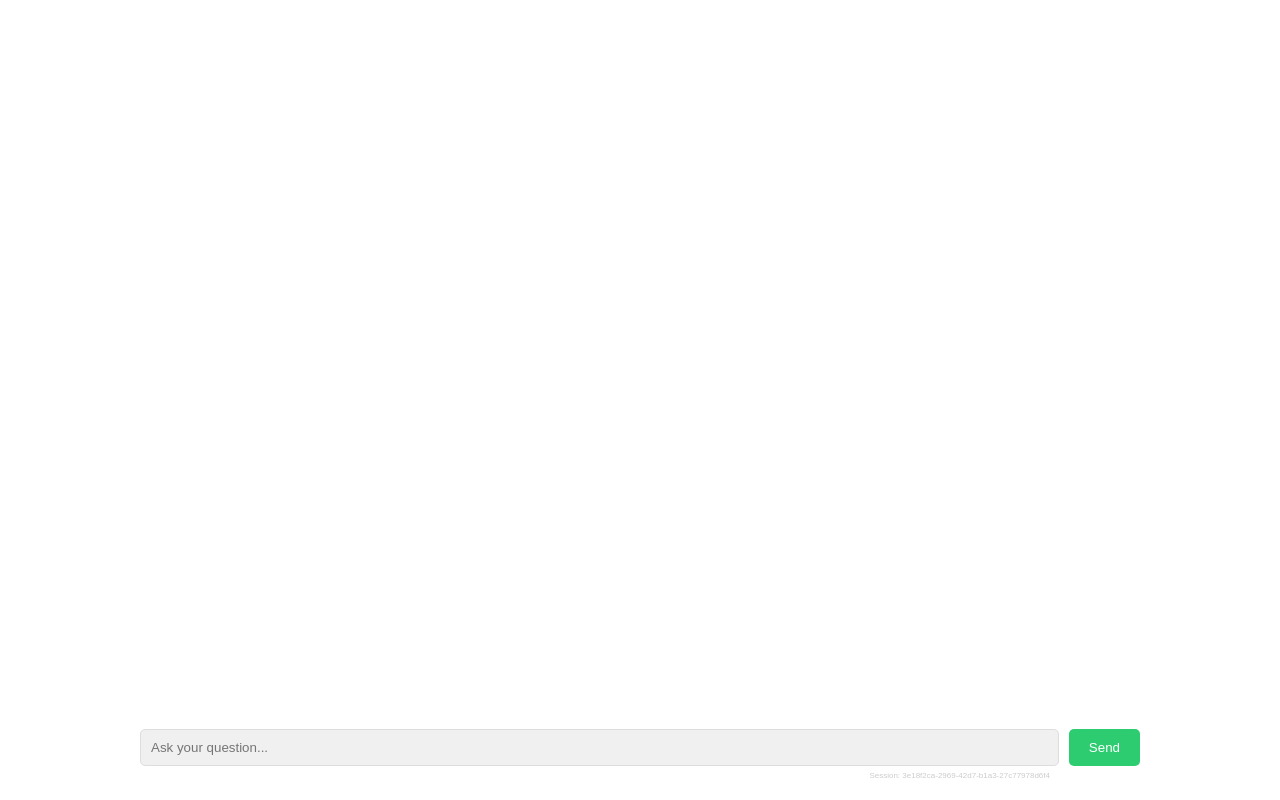
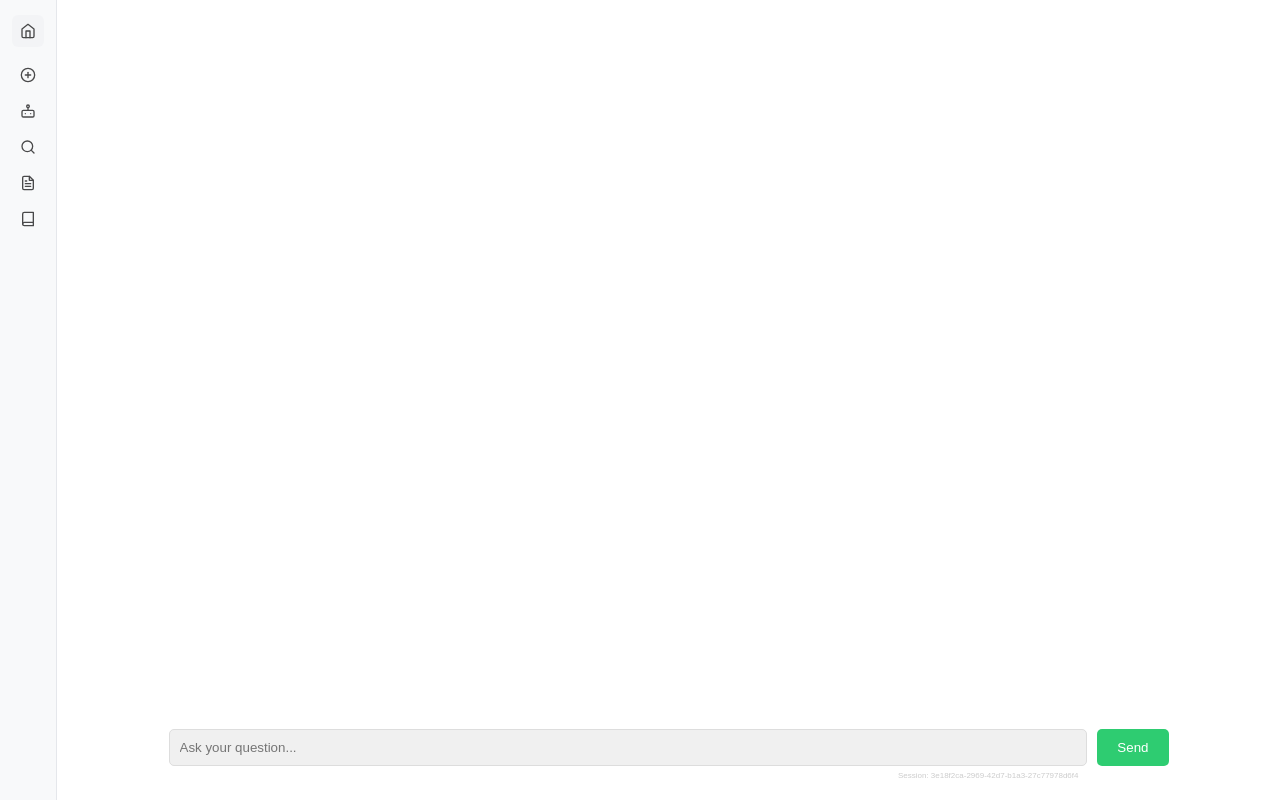
Before and after one commit to SteffenHaeussler/sim_frontend, a FastAPI app: page / in a window 1280 px wide. Run offline with FastAPI, Linux system fonts and the light colour scheme; parts of the project's set-up code (start-up, migrations or seed data) failed here and were passed over; some libraries are stand-ins or nearby versions.

Commit message:
added sidebar

```diff
--- a/src/app/static/css/style.css
+++ b/src/app/static/css/style.css
@@ -5,16 +5,89 @@ body {
     padding: 0;
     height: 100vh;
     display: flex;
+}
+
+.app-layout {
+    display: flex;
+    width: 100%;
+    height: 100vh;
+}
+
+.icon-bar {
+    width: 44px;
+    background-color: #f8f9fa;
+    border-right: 1px solid #e5e7eb;
+    display: flex;
     flex-direction: column;
+    align-items: center;
+    padding: 15px 6px;
+    gap: 4px;
+}
+
+.icon-item {
+    width: 32px;
+    height: 32px;
+    display: flex;
+    align-items: center;
+    justify-content: center;
+    border-radius: 6px;
+    cursor: pointer;
+    transition: all 0.2s ease;
+    background-color: transparent;
+    flex-shrink: 0;
+}
+
+.icon-item:hover {
+    background-color: #e5e7eb;
+    transform: scale(1.05);
+}
+
+.icon-item.logo {
+    cursor: default;
+    background-color: #f3f4f6;
+}
+
+.icon-item.logo:hover {
+    transform: none;
+    background-color: #f3f4f6;
+}
+
+.icon-item.logo {
+    margin-bottom: 8px;
+}
+
+.icon {
+    font-size: 18px;
+    user-select: none;
+}
+
+.icon-svg {
+    width: 16px;
+    height: 16px;
+    opacity: 0.7;
+    transition: opacity 0.2s ease;
+    flex-shrink: 0;
+}
+
+.icon-item:hover .icon-svg {
+    opacity: 1;
+}
+
+.main-area {
+    flex: 1;
+    display: flex;
+    flex-direction: column;
+    min-width: 0;
 }
 
 .container {
-    width: 1000px;
+    max-width: 1000px;
     margin: 0 auto;
     display: flex;
     flex-direction: column;
     height: 100vh;
     padding: 20px;
+    width: 100%;
 }
 
 
@@ -26,8 +99,6 @@ body {
     padding: 10px;
     margin-bottom: 20px;
     background-color: transparent;
-    margin-right: calc(-50vw + 500px);
-    padding-right: calc(50vw - 500px + 10px);
 }
 
 .message {
--- a/src/app/static/js/chat.js
+++ b/src/app/static/js/chat.js
@@ -22,11 +22,13 @@ class ChatApp {
         this.messagesElement = document.getElementById('messages');
         this.questionInput = document.getElementById('question');
         this.sendButton = document.getElementById('send-btn');
+        this.newSessionButton = document.getElementById('new-session-btn');
         this.originalPlaceholder = this.questionInput.placeholder;
     }
 
     setupEventListeners() {
         this.sendButton.addEventListener('click', () => this.handleSendMessage());
+        this.newSessionButton.addEventListener('click', () => this.handleNewSession());
         this.questionInput.addEventListener('keypress', (e) => {
             if (e.key === 'Enter') {
                 this.handleSendMessage();
@@ -243,6 +245,37 @@ class ChatApp {
             this.sendButton.disabled = false;
         }
     }
+
+    handleNewChat() {
+        // Generate new session ID
+        this.sessionId = this.generateSessionId();
+        this.updateSessionId();
+
+        // Clear all messages
+        this.messagesElement.innerHTML = '';
+
+        // Clear input field
+        this.questionInput.value = '';
+
+        // Reset status
+        this.updateStatus('Ready');
+
+        // Close any existing WebSocket connection
+        if (this.websocket) {
+            this.websocket.close();
+            this.websocket = null;
+        }
+
+        // Re-enable send button
+        this.sendButton.disabled = false;
+
+        console.log('New chat started with session ID:', this.sessionId);
+    }
+
+    handleNewSession() {
+        // Same functionality as handleNewChat
+        this.handleNewChat();
+    }
 }
 
 document.addEventListener('DOMContentLoaded', () => {
--- a/src/app/templates/chat.html
+++ b/src/app/templates/chat.html
@@ -7,6 +7,29 @@
     <link rel="stylesheet" href="{{ url_for('static', path='/css/style.css') }}">
 </head>
 <body>
+    <div class="app-layout">
+        <div class="icon-bar">
+            <div class="icon-item logo">
+                <img src="/static/icons/logo.svg" alt="Logo" class="icon-svg">
+            </div>
+            <div class="icon-item" id="new-session-btn">
+                <img src="/static/icons/new-session.svg" alt="New Session" class="icon-svg">
+            </div>
+            <div class="icon-item" id="ask-agent-btn">
+                <img src="/static/icons/ask-agent.svg" alt="Ask Agent" class="icon-svg">
+            </div>
+            <div class="icon-item" id="lookup-service-btn">
+                <img src="/static/icons/lookup-service.svg" alt="Lookup Service" class="icon-svg">
+            </div>
+            <div class="icon-item" id="search-btn">
+                <img src="/static/icons/search.svg" alt="Search" class="icon-svg">
+            </div>
+            <div class="icon-item" id="library-btn">
+                <img src="/static/icons/library.svg" alt="Library" class="icon-svg">
+            </div>
+        </div>
+
+        <div class="main-area">
             <div class="container">
                 <div class="chat-container">
                     <div id="messages" class="messages"></div>
@@ -21,6 +44,8 @@
                     Session: <span id="session-id-bottom"></span>
                 </div>
             </div>
+        </div>
+    </div>
 
     <!-- Add markdown parser -->
     <script src="https://cdn.jsdelivr.net/npm/marked@11.1.1/marked.min.js"></script>
```
Also changed, not shown: src/app/static/icons/ask-agent.svg (added), src/app/static/icons/library.svg (added), src/app/static/icons/logo.svg (added), src/app/static/icons/lookup-service.svg (added), src/app/static/icons/new-session.svg (added), src/app/static/icons/search.svg (added). Lines whose indentation alone changed are shown as unchanged.
